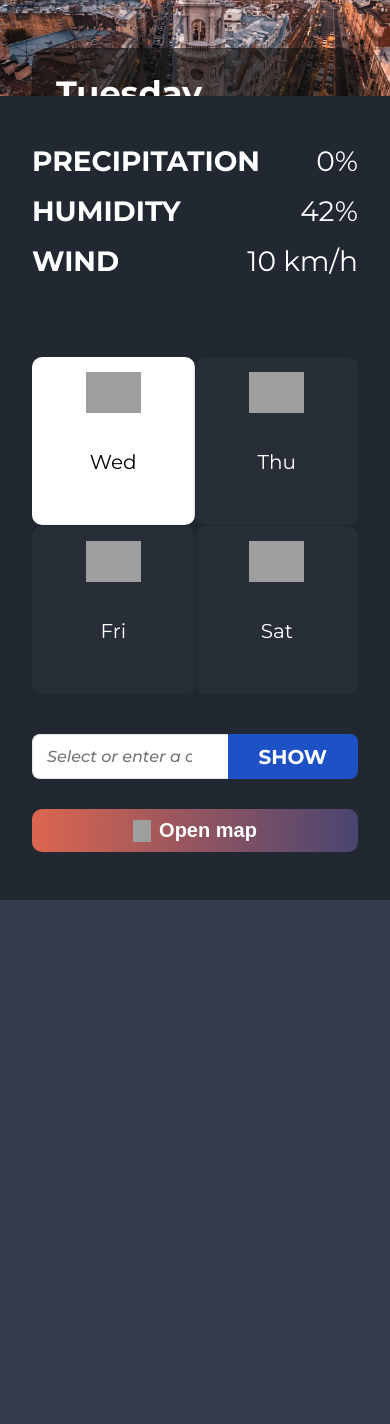
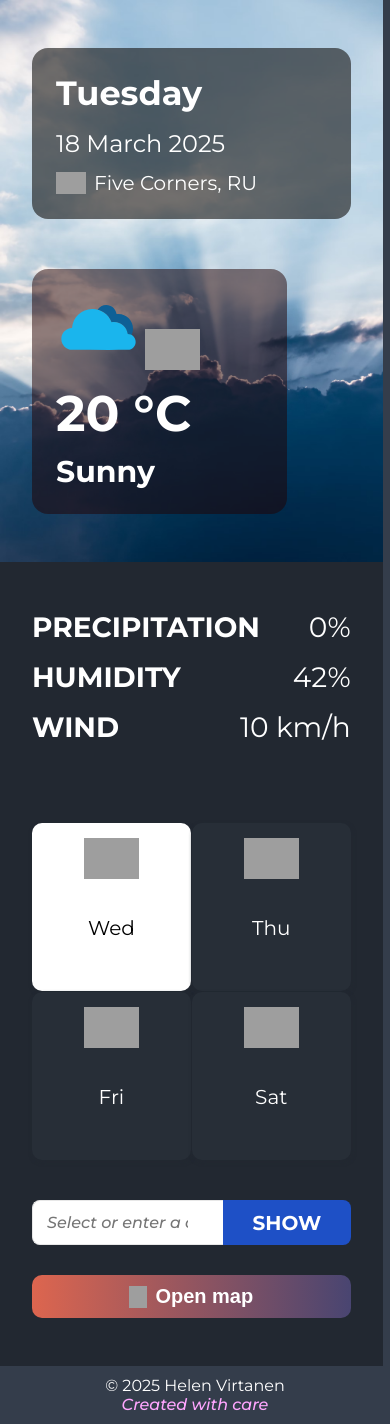
Before and after one commit to HelenVirtanen/weather-forecast-app, a plain HTML site: page index.html in a window 390 px wide. Before the commit the page ends 900 px from the top, so only its background shows below. Drawn offline with nearby package versions, Linux system fonts and the light colour scheme; no server answers; grey boxes are pictures that could not be loaded.

Commit message:
Added styles and default photo

```diff
--- a/index.html
+++ b/index.html
@@ -16,6 +16,7 @@
 </head>
 
 <body>
+    <main>
     <div class="app">
         <div class="app__weather" id="app-weather">
             <div class="app__top">
@@ -80,7 +81,7 @@
             <input class="app__search__input" type="text" id="city-input" list="city-list" placeholder="Select or enter a city...">
             <datalist id="city-list">
                 <option value="Moscow"></option>
-                <option value="Saint Petersurg"></option>
+                <option value="Saint Petersburg"></option>
                 <option value="Melbourne"></option>
                 <option value="Sydney"></option>
                 <option value="London"></option>
@@ -98,6 +99,11 @@
         </div>
     </div>
     <div id="map"></div>
+</main>
+<footer class="footer">
+    <p>&copy; 2025 Helen Virtanen</p>
+    <p class="footer__subtitle"><em>Created with care</em></p>
+</footer>
     <script src="script.js"></script>
 </body>
 
--- a/script.js
+++ b/script.js
@@ -1,8 +1,11 @@
-const days = ['Sunday', 'Monday', 'Tuesday', 'Wednesday', 'Thursday', 'Friday', 'Saturday'];
 const apiKey = '8ec7bf65de60c24cd8cc5785a686cad5';
+
 const defaultLat = 59.926547;
 const defaultLon = 30.342669;
 const defaultCity = 'Saint Petersburg';
+
+const days = ['Sunday', 'Monday', 'Tuesday', 'Wednesday', 'Thursday', 'Friday', 'Saturday'];
+
 const temperature = document.getElementById('temperature');
 const city = document.getElementById('city');
 const cityName = city.textContent.split(',')[0].trim();
@@ -11,9 +14,12 @@ const description = document.getElementById('description');
 const humidity = document.getElementById('humidity');
 const precipitation = document.getElementById('precipitation');
 const windSpeed = document.getElementById('wind');
+
 const appWeatherIcon = document.querySelector('.app__weather__icon');
+
 const searchForm = document.getElementById('search-form');
 const openMapButton = document.querySelector('.app__openmap__button');
+
 const appWeather = document.getElementById('app-weather');
 
 const cityBackgrounds = {
@@ -23,22 +29,15 @@ const cityBackgrounds = {
     'Paris': 'images/paris.jpg',
     'New York': 'images/new_york.jpg',
     'Tokyo': 'images/tokyo.jpg',
-    'Moscow': 'images/moscow.jpg'
+    'Moscow': 'images/moscow.jpg',
+    'Saint Petersburg': 'images/saint_petersburg.jpg'
 }
 
-/* Set city photo */
-function setCityBackground(cityName) {
-    const backgroundImage = cityBackgrounds[cityName];
-    if (backgroundImage) {
-        appWeather.style.backgroundImage = `url(${backgroundImage})`;
-    } else {
-        appWeather.style.backgroundImage = `url('images/saint_petersburg.jpg')`;
-    }
+function makeFirstLetterUpper(phrase) {
+    return phrase[0].toUpperCase() + phrase.slice(1);
 }
 
-// Получаем название города
-
-/* Deafault front after loading
+/* Default front after loading
 ================================ */
 document.addEventListener('DOMContentLoaded', () => {
     setCurrentDate();
@@ -49,7 +48,6 @@ document.addEventListener('DOMContentLoaded', () => {
     getNextDaysWeather(defaultLat, defaultLon);
     /*getWeatherByMap(defaultLat, defaultLon);*/
 });
-
 
 
 /* Day and Date
@@ -82,10 +80,15 @@ function setNextDays(currentDay) {
 }
 
 
-function makeFirstLetterUpper(phrase) {
-    return phrase[0].toUpperCase() + phrase.slice(1);
+/* Set city photo */
+function setCityBackground(cityName) {
+    const backgroundImage = cityBackgrounds[cityName];
+    if (backgroundImage) {
+        appWeather.style.backgroundImage = `url(${backgroundImage})`;
+    } else {
+        appWeather.style.backgroundImage = `url('images/weather_background.jpeg')`;
+    }
 }
-
 
 /* Prepare tempreture to show
 ============================== */
@@ -114,34 +117,10 @@ function setTempColor(temp) {
     };
 };
 
-/* Search weather by city name
-============================== */
 
-searchForm.addEventListener('submit', async(event) => {
-    event.preventDefault();
-
-    /*const enteredCity = cityInput.value.trim();
-
-    enteredCity?getWeatherByCity(enteredCity):alert('Please enter a city name');
-
-    cityInput.value = '';*/
-    const inputElement = document.getElementById('city-input');
-    const cityName = inputElement.value.trim();
-
-    if (!cityName) {
-        alert('Please select or enter a city.');
-        return;
-    }
-
-    await getWeatherByCity(cityName);
-    inputElement.value = '';
-});
-
-
-/* Change weather icons */
-
+/* Change weather icons
+======================== */
 function updateWeatherIcon(mainweather) {
-    // Маппинг описания на имена иконок
     const iconMapping = {
         Clear: 'sun', // Ясная погода
         Clouds: 'cloud', // Облачно
@@ -167,6 +146,8 @@ function updateWeatherIcon(mainweather) {
     appWeatherIcon.alt = mainweather;
 }
 
+/*Search weather by city name
+============================== */
 async function getWeatherByCity(cityName) {
     try {
         const response = await fetch(`https://api.openweathermap.org/data/2.5/weather?q=${cityName}&units=metric&appid=${apiKey}`);
@@ -175,7 +156,6 @@ async function getWeatherByCity(cityName) {
         }
 
         const data = await response.json();
-        console.log(data);
         console.log('Successfullly got weather data by city name');
         city.textContent = `${data.name}, ${data.sys.country}`;
         description.textContent = makeFirstLetterUpper(data.weather[0].description);
@@ -194,6 +174,21 @@ async function getWeatherByCity(cityName) {
         console.error(error);
     }
 };
+
+searchForm.addEventListener('submit', async(event) => {
+    event.preventDefault();
+
+    const inputElement = document.getElementById('city-input');
+    const cityName = inputElement.value.trim();
+
+    if (!cityName) {
+        alert( 'Please select or enter a city' );
+        return;
+    }
+
+    await getWeatherByCity(cityName);
+    inputElement.value = '';
+});
 
 /* Search weather with map
 ========================== */
@@ -238,12 +233,12 @@ async function getWeatherByMap(lat, lon) {
         precipitation.textContent = `${data.rain?.['1h'] || 0}%`;
         windSpeed.textContent = `${data.wind.speed} km/h`;
         temperature.textContent = updateTemp(data.main.temp, temperature);
+        console.log('Successfully got weather by MAP');
 
     } catch (error) {
         alert('Unable to fetch weather data. Please check your VPN or Internet connection and try again.');
     }
 };
-
 
 /* Show weather for next 4 days
 ================================= */
@@ -254,7 +249,6 @@ async function getNextDaysWeather(lat, lon) {
             throw new Error('Failed to fetch weather data');
         }
         const data = await response.json();
-        console.log(data)
         const nextDaysTemp = data.daily.temperature_2m_max;
 
         for (let i = 1; i < 5; i++) {
@@ -269,6 +263,8 @@ async function getNextDaysWeather(lat, lon) {
             let nextDayImg = document.getElementById(`next-day-img${i}`);
         };
 
+        console.log('Successfully got weather for NEXT days');
+
     } catch (error) {
         alert('Unable to fetch weather data for next days. Please check your Internet connection or VPN and try again.');
         console.error(error);
--- a/style.css
+++ b/style.css
@@ -8,7 +8,8 @@ body {
     min-height: 100vh;
     background-color: #343D4B;
     display: flex;
-    justify-content: center;
+    flex-direction: column;
+    justify-content: space-between;
     align-items: center;
     font-family: 'Montserrat', sans-serif;
 }
@@ -19,11 +20,12 @@ body {
     display: flex;
     align-items: center;
     color: #fff;
+    margin: 30px 0 10px;
 }
 
 
 .app__weather {
-    width: 493px;
+    width: 500px;
     height: 100%;
     background: url('https://www.atorus.ru/sites/default/files/styles/head_carousel/public/2023-07/A062_C012_20170626_R.jpg.webp?itok=JzCbL3s_') no-repeat center;
     background-size: cover;
@@ -32,8 +34,8 @@ body {
     display: flex;
     flex-direction: column;
     justify-content: space-between;
-    overflow: hidden;
     transition: transform .2s ease;
+    z-index: 2;
 }
 
 .app__top {
@@ -74,7 +76,8 @@ body {
 
 .app__bottom {
     position: relative;
-    padding-bottom: 0.5rem;
+    padding-top: 1rem;
+    padding-bottom: 1.5rem;
     padding-left: 1.5rem;
     margin-bottom: 0rem;
     width: 80%;
@@ -92,6 +95,7 @@ body {
     height: 625px;
     background-color: #222831;
     padding: 55px;
+    margin-left: -5px;
 }
 
 .app__temperature {
@@ -213,6 +217,12 @@ body {
     background-color: #099be9;
 }
 
+.app__search__button:active {
+    background-color: #077bb7;
+    transform: scale(0.99);
+    box-shadow: inset 0 3px 5px rgba(0, 0, 0, 0.2);
+}
+
 .app__openmap__button {
     width: 100%;
     margin-top: 30px;
@@ -234,6 +244,22 @@ body {
 
 .app__openmap__button:hover {
     transform: scale(1.05);
+}
+
+.footer {
+    display: flex;
+    flex-direction: column;
+    margin: auto;
+    text-align: center;
+    color: #FFF;
+    padding: 10px 0;
+}
+
+.footer__subtitle {
+    font-weight: 100;
+    font-style: italic;
+    color: #ffa6ff;
+    font-size: 16px;
 }
 
 @media screen and (max-width: 1000px) {
@@ -272,6 +298,21 @@ body {
     }
 }
 
+@media (max-width: 480px) {
+    .app {
+    margin: 0;
+    height: auto;
+    }
+
+    .app__info {
+        margin-left: 0;
+    }
+
+    .app__top {
+        max-width: 100%;
+    }
+}
+
  .app__openmap__button-icon {
     width: 18px;
     height: 22px;
@@ -287,10 +328,3 @@ body {
     background-color: white;
     border: 2px solid #ccc;
 }
-
-
-@media (max-width: 480px) {
-    .app__top {
-        max-width: 100%;
-    }
-}
```
Also changed, not shown: images/weather_background.jpeg (added).
